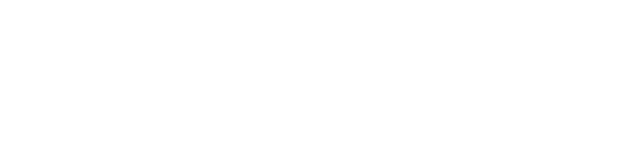
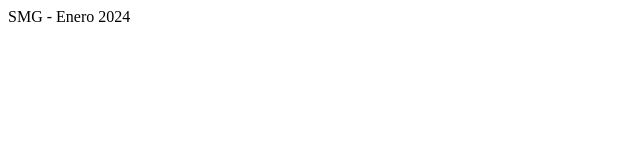
Before and after one commit to smoral1/mtg-sole-moral, a plain HTML site: page index.html in a window 1280 px wide. Shown: the whole page, without its empty margins (0-640 px from the left). Drawn offline with Linux system fonts and the light colour scheme.

Commit message:
Captura del log añadida

```diff
--- a/index.html
+++ b/index.html
@@ -9,6 +9,6 @@
     <header></header>
     <nav></nav>
     <section></section>
-    <footer></footer>
+    <footer>SMG - Enero 2024</footer>
 </body>
 </html>
```
Also changed, not shown: Captura desde 2024-01-22 09-53-11.png (added).
